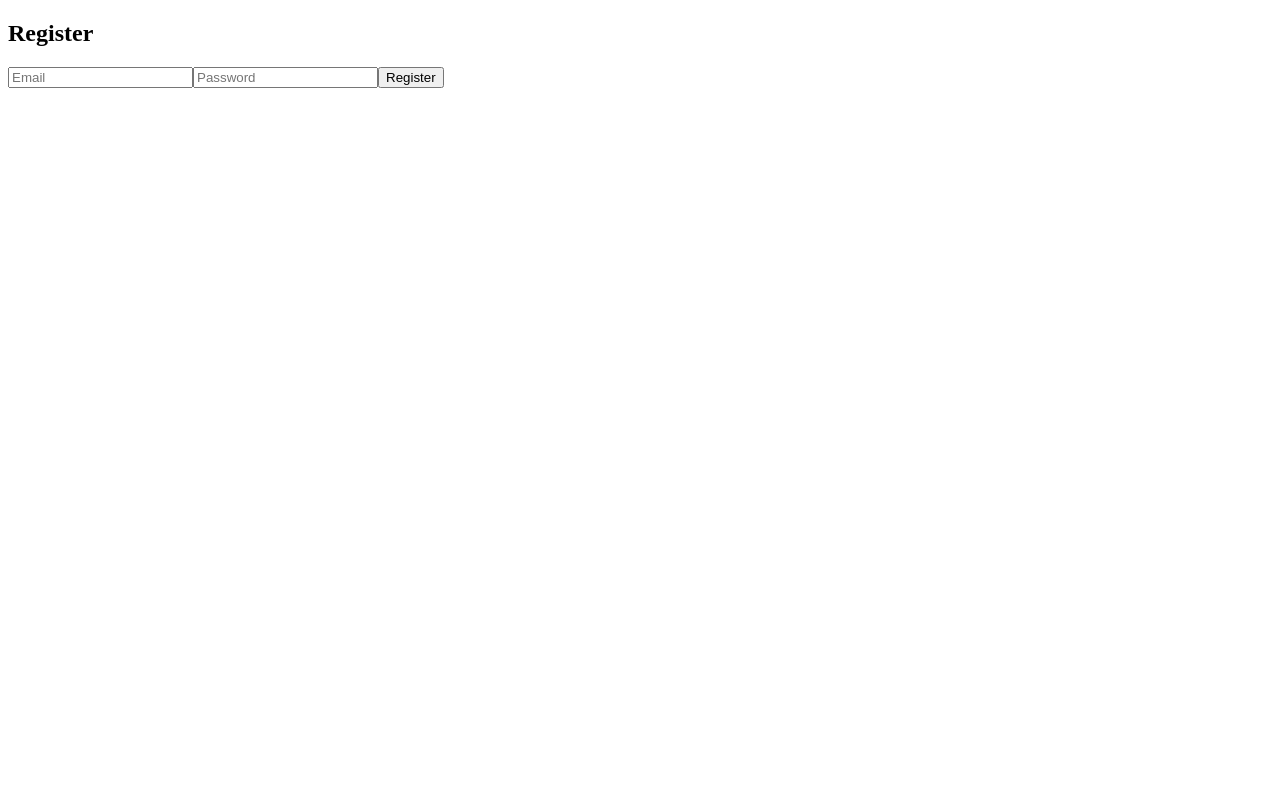
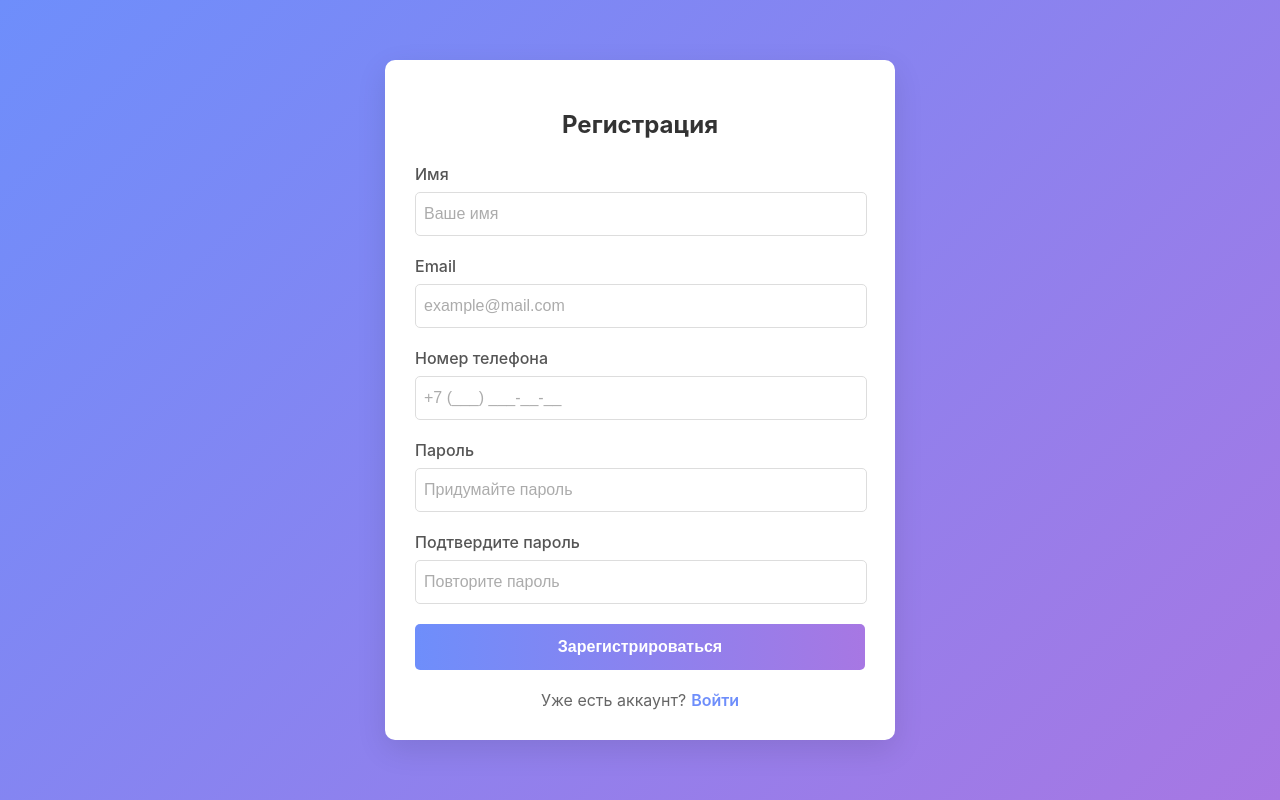
Before and after one commit to algorithm-ssau/Team3_6303, a React (Create React App) app in the folder client/: page /reg in a window 1280 px wide. Built offline with nearby package versions, Linux system fonts and the light colour scheme.

Commit message:
Сделал фронт для регистрации

```diff
--- a/client/src/App.js
+++ b/client/src/App.js
@@ -1,15 +1,15 @@
 import React from 'react';
 import { BrowserRouter as Router, Routes, Route } from 'react-router-dom';
-import Register from './pages/Register';
 import MainPage from './pages/MainPage';
 import AuthForm from './pages/AuthForm';
+import RegForm from './pages/RegForm';
 
 function App() {
   return (
     <Router>
       <Routes>
         <Route path="/auth" element={<AuthForm />} />
-        <Route path="/reg" element={<Register />} />
+        <Route path="/reg" element={<RegForm />} />
         <Route path="/" element={<MainPage />} />
 
       </Routes>
--- a/client/src/pages/AuthForm.js
+++ b/client/src/pages/AuthForm.js
@@ -77,7 +77,7 @@ const AuthForm = () => {
 
         <div className="auth-footer">
           <span>Ещё нет аккаунта?</span>
-          <Link to="/register" className="register-link">
+          <Link to="/reg" className="register-link">
             Зарегистрироваться
           </Link>
         </div>
--- /dev/null
+++ b/client/src/pages/RegForm.js
@@ -0,0 +1,108 @@
+import React, { useState } from 'react';
+import { Link } from 'react-router-dom';
+import '../styles/AuthForm.css';
+
+const RegForm = () => {
+  const [name, setName] = useState('');
+  const [phone, setPhone] = useState('');
+  const [email, setEmail] = useState('');
+  const [password, setPassword] = useState('');
+  const [confirmPassword, setConfirmPassword] = useState('');
+
+  const handleSubmit = (e) => {
+    e.preventDefault();
+
+    if (password !== confirmPassword) {
+      alert('Пароли не совпадают!');
+      return;
+    }
+
+    if (password.length < 7) {
+      alert('Пароль должен состоять хотя бы из 8 символов!');
+      return;
+    }
+
+    const formData = { name, email, phone, password };
+    console.log('Данные регистрации:', formData);
+    alert('Регистрация успешна!');
+    // Здесь будет логика регистрации
+  };
+
+  return (
+    <div className="auth-container">
+      <div className="auth-card">
+        <h2>Регистрация</h2>
+
+        <form onSubmit={handleSubmit}>
+          <div className="form-group">
+            <label>Имя</label>
+            <input
+              type="text"
+              placeholder="Ваше имя"
+              value={name}
+              onChange={(e) => setName(e.target.value)}
+              required
+            />
+          </div>
+
+          <div className="form-group">
+            <label>Email</label>
+            <input
+              type="email"
+              placeholder="example@mail.com"
+              value={email}
+              onChange={(e) => setEmail(e.target.value)}
+              required
+            />
+          </div>
+
+          <div className="form-group">
+            <label>Номер телефона</label>
+            <input
+              type="tel"
+              placeholder="+7 (___) ___-__-__"
+              value={phone}
+              onChange={(e) => setPhone(e.target.value)}
+              required
+            />
+          </div>
+
+          <div className="form-group">
+            <label>Пароль</label>
+            <input
+              type="password"
+              placeholder="Придумайте пароль"
+              value={password}
+              onChange={(e) => setPassword(e.target.value)}
+              required
+            />
+          </div>
+
+          <div className="form-group">
+            <label>Подтвердите пароль</label>
+            <input
+              type="password"
+              placeholder="Повторите пароль"
+              value={confirmPassword}
+              onChange={(e) => setConfirmPassword(e.target.value)}
+              required
+            />
+          </div>
+
+          <button type="submit" className="submit-btn">
+            Зарегистрироваться
+          </button>
+        </form>
+
+        <div className="auth-footer">
+          <span>Уже есть аккаунт?</span>
+          <Link to="/auth" className="register-link">
+            Войти
+          </Link>
+        </div>
+      </div>
+    </div>
+  );
+};
+
+export default RegForm;
--- a/client/src/pages/Register.js
+++ /dev/null
@@ -1,31 +0,0 @@
-import React, { useState } from 'react';
-import axios from 'axios';
-
-const Register = () => {
-  const [form, setForm] = useState({ email: '', password: '' });
-
-  const handleChange = e => setForm({ ...form, [e.target.name]: e.target.value });
-
-  const handleSubmit = async e => {
-    e.preventDefault();
-    try {
-      const res = await axios.post(`/registration`, form);
-      localStorage.setItem('token', res.data.token);
-      alert('Registration successful!');
-    } catch (err) {
-      alert('Registration failed.');
-      console.error(err.response?.data || err.message);
-    }
-  };
-
-  return (
-    <form onSubmit={handleSubmit}>
-      <h2>Register</h2>
-      <input name="email" placeholder="Email" onChange={handleChange} required />
-      <input name="password" type="password" placeholder="Password" onChange={handleChange} required />
-      <button type="submit">Register</button>
-    </form>
-  );
-};
-
-export default Register;
--- a/client/src/styles/AuthForm.css
+++ b/client/src/styles/AuthForm.css
@@ -1,3 +1,12 @@
+body {
+  margin: 0;
+  font-family: -apple-system, BlinkMacSystemFont, 'Segoe UI', 'Roboto', 'Oxygen',
+    'Ubuntu', 'Cantarell', 'Fira Sans', 'Droid Sans', 'Helvetica Neue',
+    sans-serif;
+  -webkit-font-smoothing: antialiased;
+  -moz-osx-font-smoothing: grayscale;
+}
+
 .auth-container {
   display: flex;
   justify-content: center;
@@ -5,6 +14,7 @@
   min-height: 100vh;
   background: linear-gradient(135deg, #6e8efb, #a777e3);
   padding: 20px;
+  box-sizing: border-box;
 }
 
 .auth-card {
@@ -15,6 +25,7 @@
   width: 100%;
   max-width: 450px;
   animation: fadeIn 0.5s ease-in-out;
+  margin: 0;
 }
 
 @keyframes fadeIn {
@@ -65,27 +76,23 @@
 
 .form-group input {
   width: 100%;
-    padding: 12px 15px;
+  padding: 12px 0px;
   border: 1px solid #ddd;
   border-radius: 5px;
   font-size: 16px;
   transition: border 0.3s;
+  text-indent: 8px;
+}
+
+.form-group input::placeholder {
+  text-align: left;
+  direction: ltr;
+  opacity: 0.6;
 }
 
 .form-group input:focus {
   border-color: #6e8efb;
   outline: none;
-  }
-
-  .checkbox-group {
-    display: flex;
-    align-items: center;
-    margin: 25px 0;
-  }
-
-  .checkbox-group input {
-    width: auto;
-    margin-right: 10px;
 }
 
 .submit-btn {
```
Lines whose indentation alone changed are shown as unchanged.
